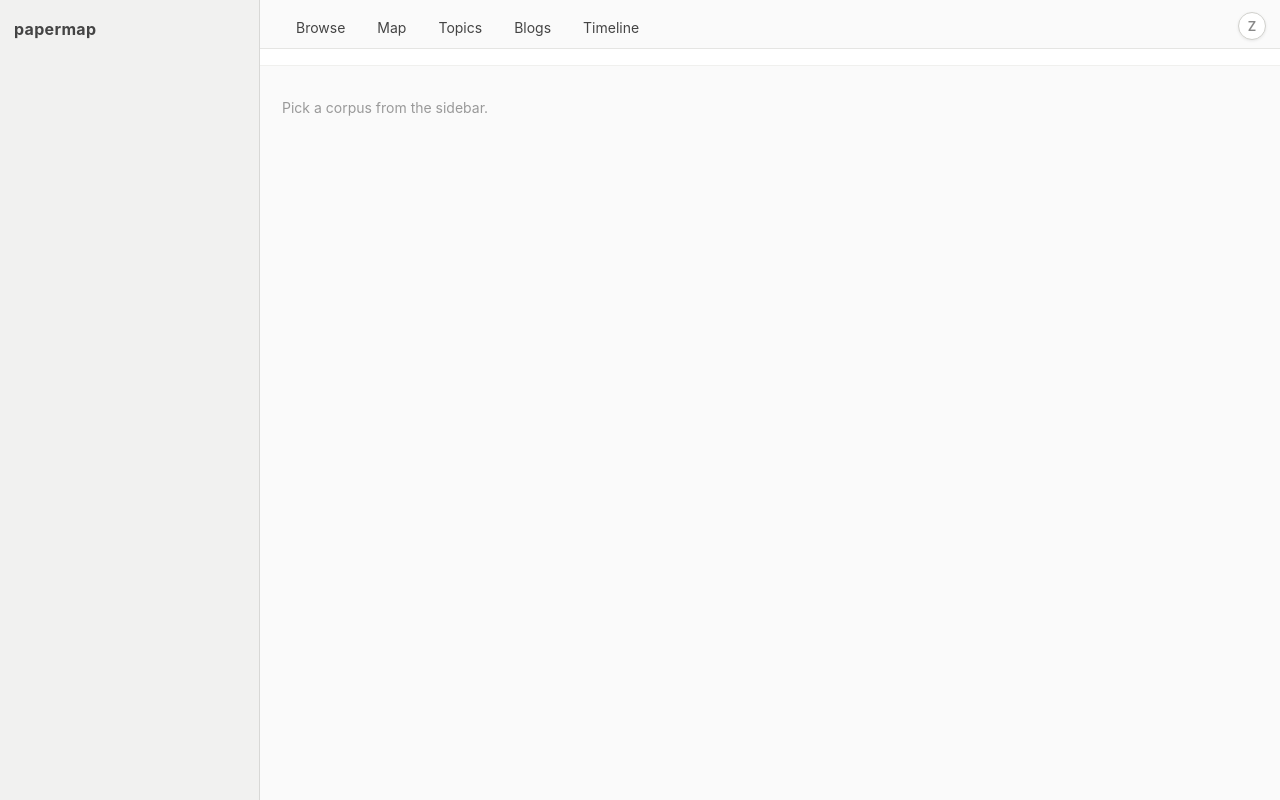
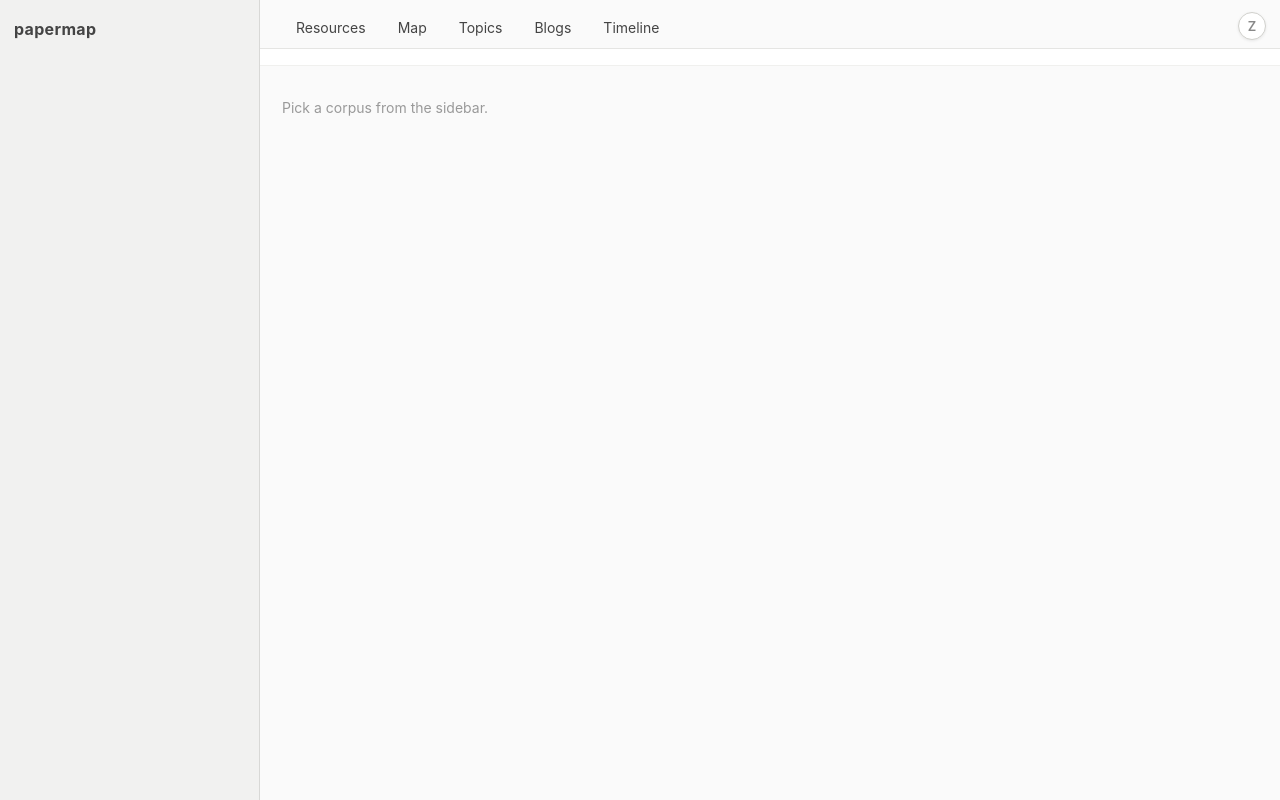
Before and after one commit to Light-Kit/papermap, a Flask app: page / in a window 1280 px wide. Run offline with Flask 3, Linux system fonts and the light colour scheme; data that the repository does not hold is empty; some libraries are stand-ins or nearby versions.

Commit message:
ui(tabs): rename Browse tab to Resources
Internal route key 'browse' stays for backward-compatible hash URLs
and CSS selectors. Only the user-facing button label and the
Topics-card 'See all ... in Browse →' link text change.

```diff
--- a/papermap/static/views/topics.js
+++ b/papermap/static/views/topics.js
@@ -113,7 +113,7 @@ function topicCard(topic, items, blogs, state, filters, el) {
     ${tldr}
     ${abstractBlock}
     <footer class="topic-cta">
-      <span>See all ${items.length} in Browse →</span>
+      <span>See all ${items.length} in Resources →</span>
       ${blogChip}
     </footer>
   `;
--- a/papermap/templates/index.html
+++ b/papermap/templates/index.html
@@ -13,7 +13,7 @@
   </aside>
   <section id="content">
     <nav id="viewtabs" hidden>
-      <button data-view="browse">Browse</button>
+      <button data-view="browse">Resources</button>
       <button data-view="map">Map</button>
       <button data-view="topics">Topics</button>
       <button data-view="blogs">Blogs</button>
```
